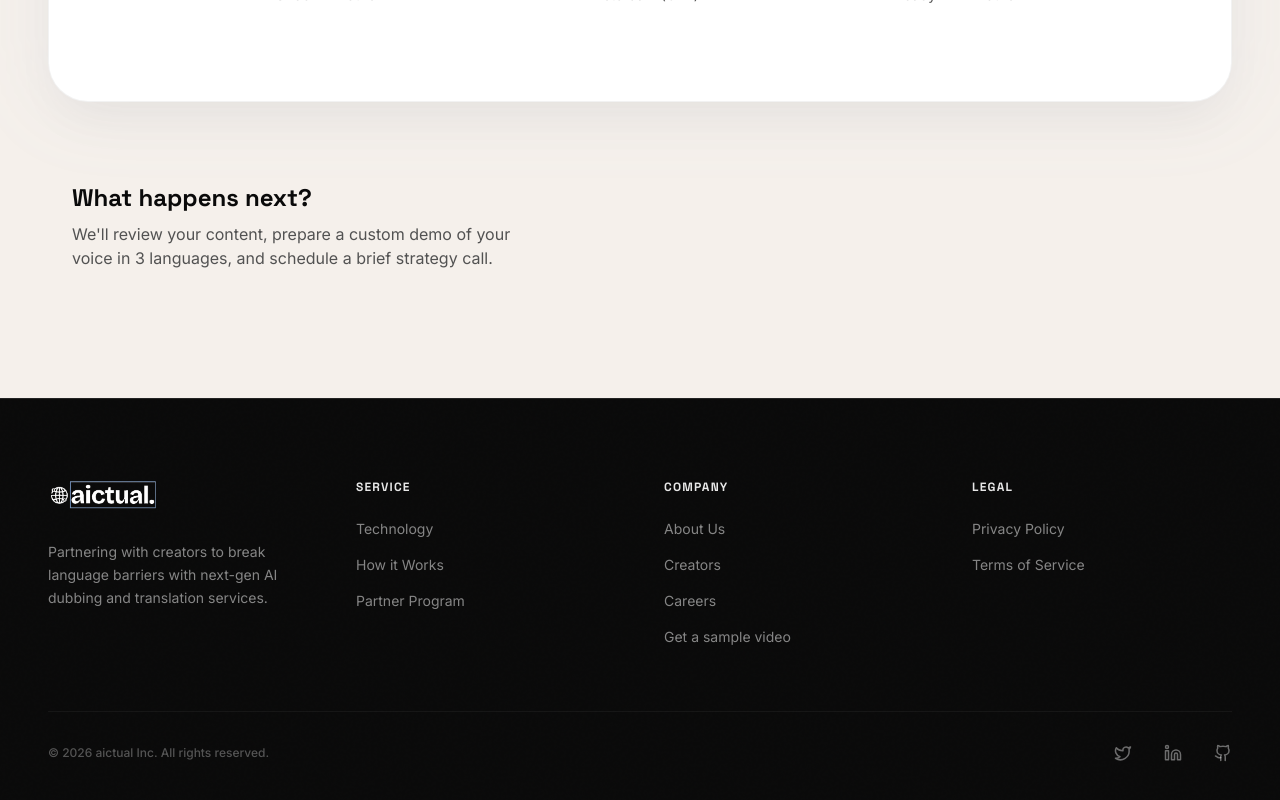
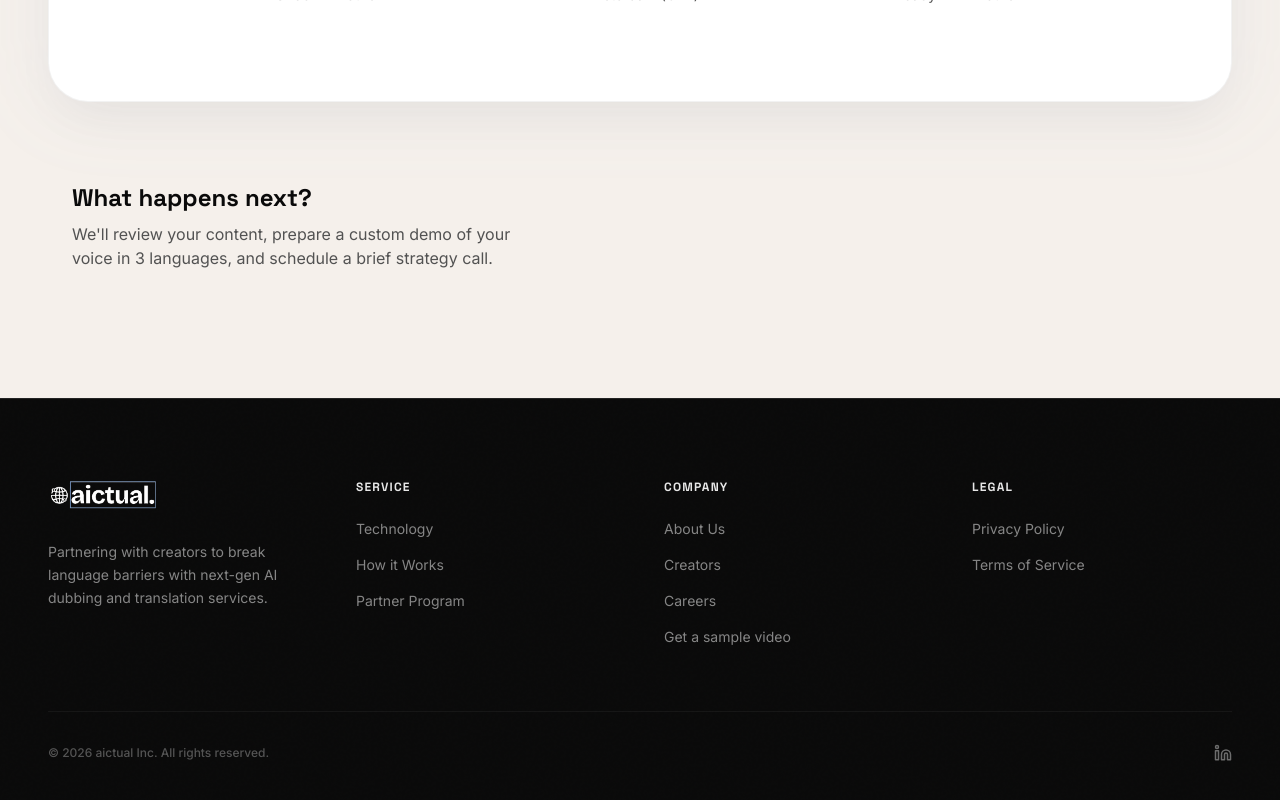
Before and after one commit to rokrozman-pixel/Aictual-web, a React (Vite) app: page /contact in a window 1280 px wide. Shown: the part 1207-2007 px from the top of the page. Built offline with nearby package versions, Linux system fonts and the light colour scheme.

Commit message:
Added a linkedin acc

```diff
--- a/components/Footer.tsx
+++ b/components/Footer.tsx
@@ -59,14 +59,8 @@ const Footer: React.FC = () => {
             © {new Date().getFullYear()} aictual Inc. All rights reserved.
           </p>
           <div className="flex items-center gap-8">
-            <a href="#" className="text-white/40 hover:text-aictual-accent transition-all transform hover:scale-110">
-              <Twitter size={18} />
-            </a>
-            <a href="#" className="text-white/40 hover:text-aictual-accent transition-all transform hover:scale-110">
+            <a href="https://www.linkedin.com/company/aictual" className="text-white/40 hover:text-aictual-accent transition-all transform hover:scale-110">
               <Linkedin size={18} />
-            </a>
-            <a href="#" className="text-white/40 hover:text-aictual-accent transition-all transform hover:scale-110">
-              <Github size={18} />
             </a>
           </div>
         </div>
```
